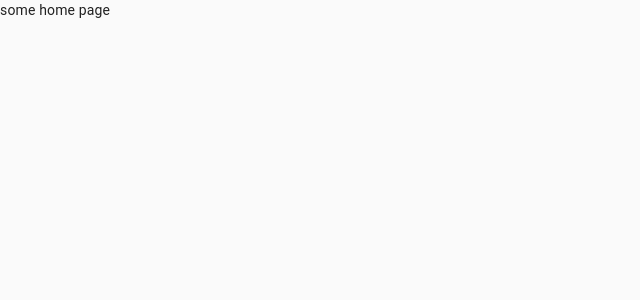
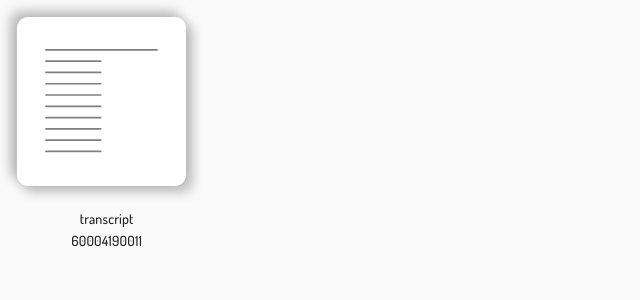
Before and after one commit to djunicode/Transcript-web, a React (Create React App) app in the folder frontend/: page / in a window 1280 px wide. Shown: the top 300 px of the page, without its empty margins (0-640 px from the left). Built offline with nearby package versions, Linux system fonts and the light colour scheme.

Commit message:
Created grid item component

```diff
--- a/frontend/src/App.js
+++ b/frontend/src/App.js
@@ -10,6 +10,7 @@ import ErrorPage from './pages/ErrorPage';
 import { URLS } from './consts'
 import Login from './pages/Login'
 import Signup from './pages/SignUp'
+import TranscriptGridItem from './components/TranscriptGridItem';
 function App() {
 	return (
 		<Provider store={store}>
@@ -19,7 +20,7 @@ function App() {
 					<Switch>
 						<Route exact path={URLS.login}> <Login/> </Route>
 						<Route exact path={URLS.signup}> <Signup /> </Route>
-						<Route exact path={URLS.home}> some home page</Route>
+						<Route exact path={URLS.home}> <TranscriptGridItem title="transcript" subtitle="60004190011"/> </Route>
 						<ProtectedRoute exact path="/test"> Testing Protected Routes </ProtectedRoute>
 						{/* Catch all */}
 						<Route path="*" exact>
--- /dev/null
+++ b/frontend/src/components/TranscriptGridItem.js
@@ -0,0 +1,15 @@
+import { Grid, Typography } from '@material-ui/core'
+import React from 'react'
+import  TranscriptSVG from '../assets/svg/transcript_grid_item.svg'
+
+function TranscriptGridItem({title, subtitle}) {
+    return (
+        <Grid item xs={6} sm={4} md={3} lg={2}>
+            <img src={TranscriptSVG} width="95%" height="95%"/>
+            <Typography variant="subtitle2" align="center">{title}</Typography>
+            <Typography variant="subtitle2" align="center">{subtitle}</Typography>
+        </Grid>
+    )
+}
+
+export default TranscriptGridItem
```
Also changed, not shown: frontend/src/assets/svg/transcript_grid_item.svg (added).
